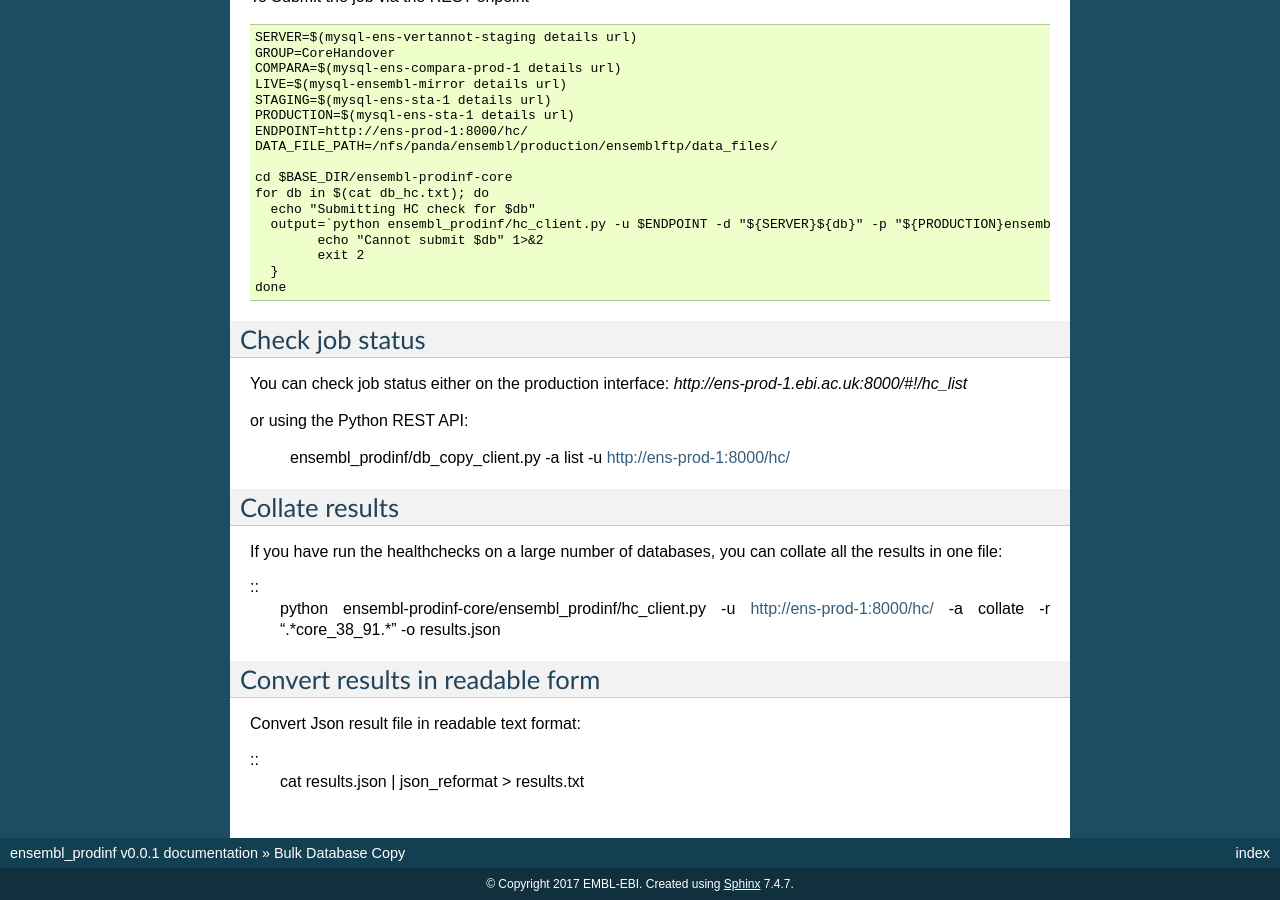
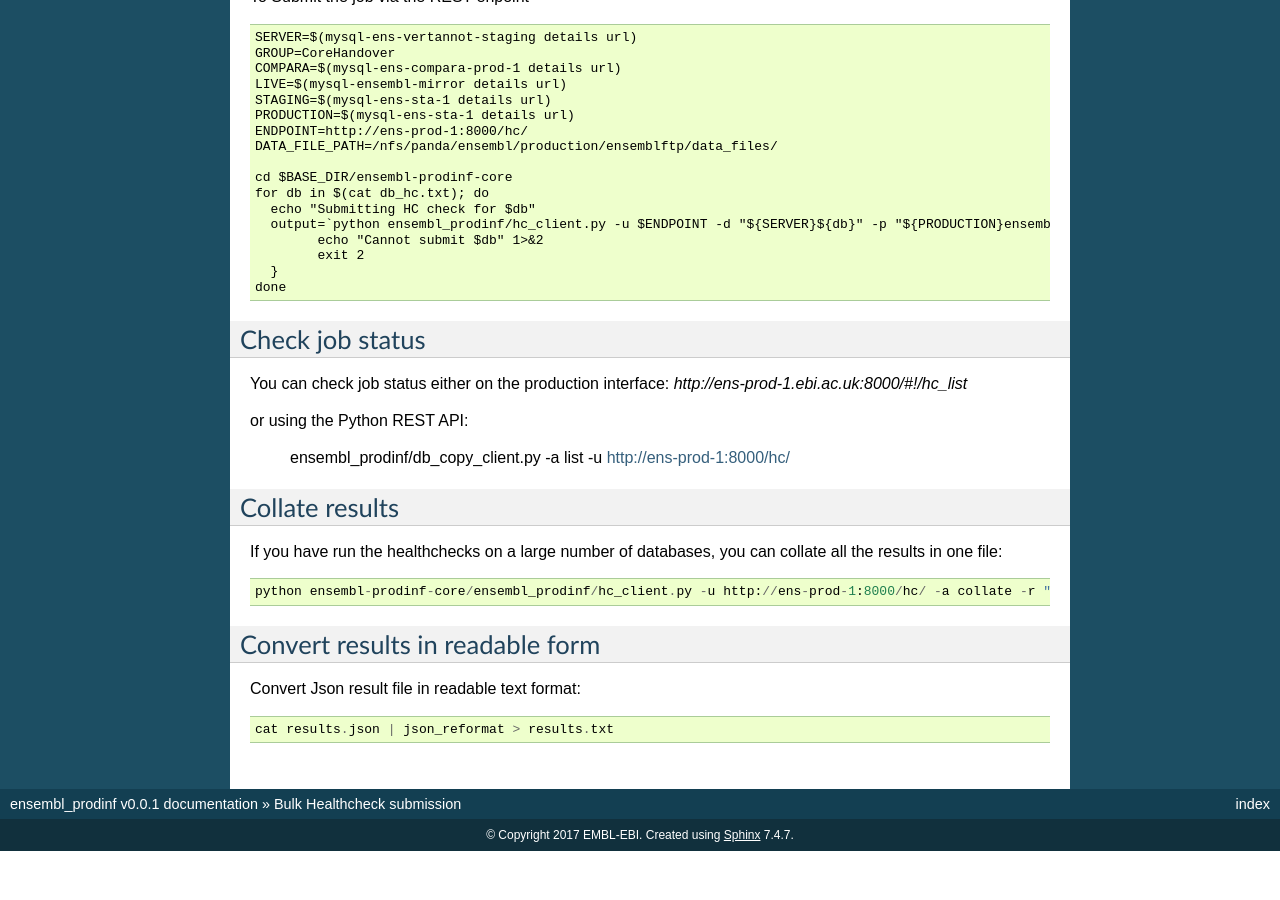
Before and after one commit to Ensembl/ensembl-prodinf-datachecks, a Sphinx documentation site: the page built from docs/bulk_hc_submission.rst, in a window 1280 px wide and 900 px high, scrolled down 710 px. Built offline with Sphinx 7.4.7, drawn with Linux system fonts in a browser that asks for light colours; after the commit the page ends 1561 px from its top, so only the background shows below that; some of the changed text lies outside the part shown.

Commit message:
Fixed typos

```diff
--- a/docs/bulk_hc_submission.rst
+++ b/docs/bulk_hc_submission.rst
@@ -1,5 +1,5 @@
 ************************
-Bulk Database Copy
+Bulk Healthcheck submission
 ************************
 
 Overview
@@ -66,13 +66,11 @@ or using the Python REST API:
 Collate results
 #####
 If you have run the healthchecks on a large number of databases, you can collate all the results in one file:
-
 ::
   python ensembl-prodinf-core/ensembl_prodinf/hc_client.py -u http://ens-prod-1:8000/hc/ -a collate -r ".*core_38_91.*" -o results.json
 
 Convert results in readable form
 #####
 Convert Json result file in readable text format:
-
 ::
   cat results.json | json_reformat > results.txt
```
